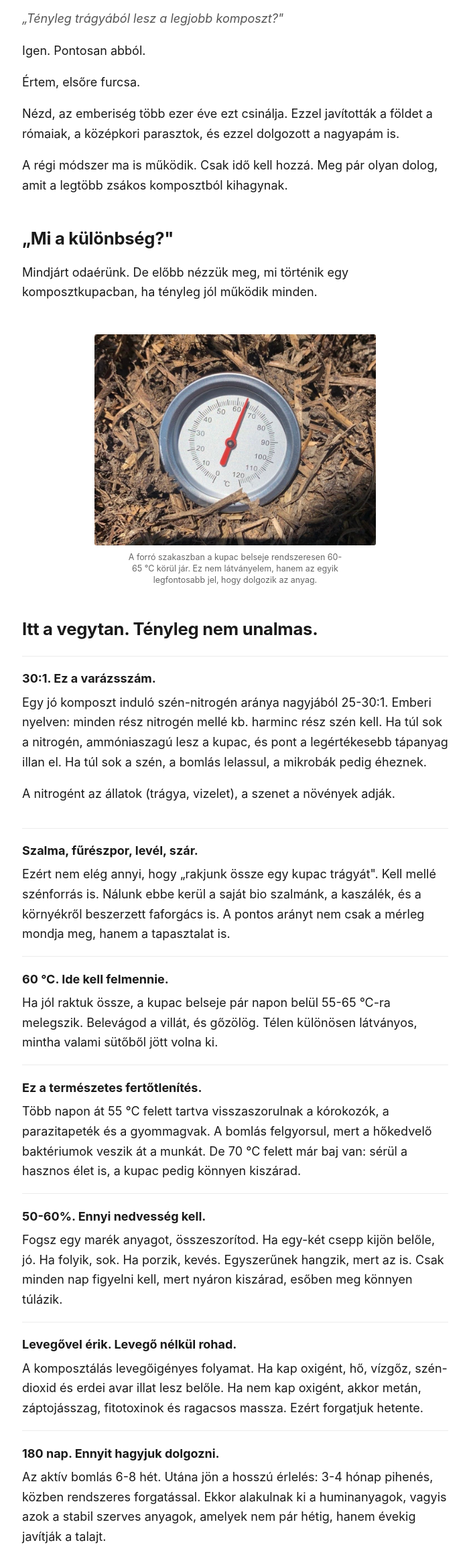
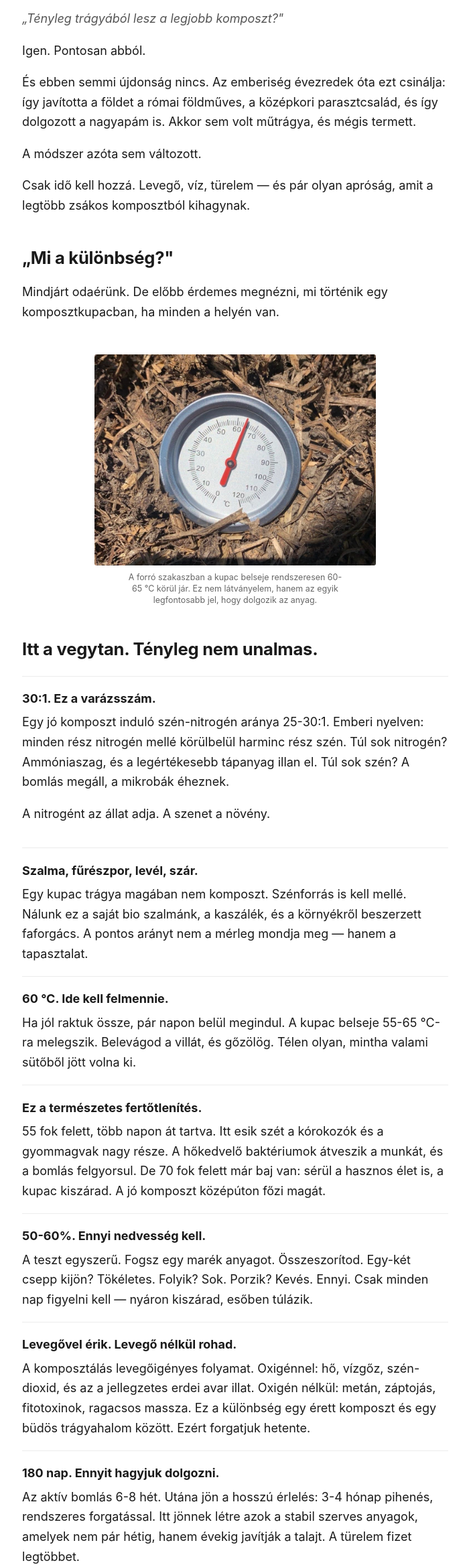
Before and after one commit to norbertlevente/tragyakomposzt, a plain HTML site: page termek.html in a window 1280 px wide. Shown: the part 225-2561 px from the top of the page at 67% size, without its empty margins (289-989 px from the left). Drawn offline with Linux system fonts and the light colour scheme.

Commit message:
Termék prose: rewrite for rhythm (Provost-style sentence variation)
Reworked the opening, the seven tech-list entries, the "Honnan jön a
szar?" section, and the product card description. Now the copy alternates
single-word punches with longer flowing sentences and crescendo lines,
instead of marching at a uniform medium length.

Co-Authored-By: Claude Opus 4.7 (1M context) <noreply@anthropic.com>

```diff
--- a/termek.html
+++ b/termek.html
@@ -22,14 +22,15 @@
       <p><em>„Tényleg trágyából lesz a legjobb komposzt?"</em></p>
 
       <p>Igen. Pontosan abból.</p>
-      <p>Értem, elsőre furcsa.</p>
 
-      <p>Nézd, az emberiség több ezer éve ezt csinálja. Ezzel javították a földet a rómaiak, a középkori parasztok, és ezzel dolgozott a nagyapám is.</p>
+      <p>És ebben semmi újdonság nincs. Az emberiség évezredek óta ezt csinálja: így javította a földet a római földműves, a középkori parasztcsalád, és így dolgozott a nagyapám is. Akkor sem volt műtrágya, és mégis termett.</p>
 
-      <p>A régi módszer ma is működik. Csak idő kell hozzá. Meg pár olyan dolog, amit a legtöbb zsákos komposztból kihagynak.</p>
+      <p>A módszer azóta sem változott.</p>
+
+      <p>Csak idő kell hozzá. Levegő, víz, türelem — és pár olyan apróság, amit a legtöbb zsákos komposztból kihagynak.</p>
 
       <h2>„Mi a különbség?"</h2>
-      <p>Mindjárt odaérünk. De előbb nézzük meg, mi történik egy komposztkupacban, ha tényleg jól működik minden.</p>
+      <p>Mindjárt odaérünk. De előbb érdemes megnézni, mi történik egy komposztkupacban, ha minden a helyén van.</p>
 
       <figure class="story-media">
         <img src="assets/compost-thermometer.jpg" alt="Komposzt hőmérő 65 Celsius fok körül">
@@ -42,39 +43,39 @@
         <div>
           <dt>30:1. Ez a varázsszám.</dt>
           <dd>
-            <p>Egy jó komposzt induló szén-nitrogén aránya nagyjából 25-30:1. Emberi nyelven: minden rész nitrogén mellé kb. harminc rész szén kell. Ha túl sok a nitrogén, ammóniaszagú lesz a kupac, és pont a legértékesebb tápanyag illan el. Ha túl sok a szén, a bomlás lelassul, a mikrobák pedig éheznek.</p>
-            <p>A nitrogént az állatok (trágya, vizelet), a szenet a növények adják.</p>
+            <p>Egy jó komposzt induló szén-nitrogén aránya 25-30:1. Emberi nyelven: minden rész nitrogén mellé körülbelül harminc rész szén. Túl sok nitrogén? Ammóniaszag, és a legértékesebb tápanyag illan el. Túl sok szén? A bomlás megáll, a mikrobák éheznek.</p>
+            <p>A nitrogént az állat adja. A szenet a növény.</p>
           </dd>
         </div>
 
         <div>
           <dt>Szalma, fűrészpor, levél, szár.</dt>
-          <dd>Ezért nem elég annyi, hogy „rakjunk össze egy kupac trágyát". Kell mellé szénforrás is. Nálunk ebbe kerül a saját bio szalmánk, a kaszálék, és a környékről beszerzett faforgács is. A pontos arányt nem csak a mérleg mondja meg, hanem a tapasztalat is.</dd>
+          <dd>Egy kupac trágya magában nem komposzt. Szénforrás is kell mellé. Nálunk ez a saját bio szalmánk, a kaszálék, és a környékről beszerzett faforgács. A pontos arányt nem a mérleg mondja meg — hanem a tapasztalat.</dd>
         </div>
 
         <div>
           <dt>60&nbsp;°C. Ide kell felmennie.</dt>
-          <dd>Ha jól raktuk össze, a kupac belseje pár napon belül 55-65&nbsp;°C-ra melegszik. Belevágod a villát, és gőzölög. Télen különösen látványos, mintha valami sütőből jött volna ki.</dd>
+          <dd>Ha jól raktuk össze, pár napon belül megindul. A kupac belseje 55-65&nbsp;°C-ra melegszik. Belevágod a villát, és gőzölög. Télen olyan, mintha valami sütőből jött volna ki.</dd>
         </div>
 
         <div>
           <dt>Ez a természetes fertőtlenítés.</dt>
-          <dd>Több napon át 55&nbsp;°C felett tartva visszaszorulnak a kórokozók, a parazitapeték és a gyommagvak. A bomlás felgyorsul, mert a hőkedvelő baktériumok veszik át a munkát. De 70&nbsp;°C felett már baj van: sérül a hasznos élet is, a kupac pedig könnyen kiszárad.</dd>
+          <dd>55 fok felett, több napon át tartva. Itt esik szét a kórokozók és a gyommagvak nagy része. A hőkedvelő baktériumok átveszik a munkát, és a bomlás felgyorsul. De 70 fok felett már baj van: sérül a hasznos élet is, a kupac kiszárad. A jó komposzt középúton főzi magát.</dd>
         </div>
 
         <div>
           <dt>50-60%. Ennyi nedvesség kell.</dt>
-          <dd>Fogsz egy marék anyagot, összeszorítod. Ha egy-két csepp kijön belőle, jó. Ha folyik, sok. Ha porzik, kevés. Egyszerűnek hangzik, mert az is. Csak minden nap figyelni kell, mert nyáron kiszárad, esőben meg könnyen túlázik.</dd>
+          <dd>A teszt egyszerű. Fogsz egy marék anyagot. Összeszorítod. Egy-két csepp kijön? Tökéletes. Folyik? Sok. Porzik? Kevés. Ennyi. Csak minden nap figyelni kell — nyáron kiszárad, esőben túlázik.</dd>
         </div>
 
         <div>
           <dt>Levegővel érik. Levegő nélkül rohad.</dt>
-          <dd>A komposztálás levegőigényes folyamat. Ha kap oxigént, hő, vízgőz, szén-dioxid és erdei avar illat lesz belőle. Ha nem kap oxigént, akkor metán, záptojásszag, fitotoxinok és ragacsos massza. Ezért forgatjuk hetente.</dd>
+          <dd>A komposztálás levegőigényes folyamat. Oxigénnel: hő, vízgőz, szén-dioxid, és az a jellegzetes erdei avar illat. Oxigén nélkül: metán, záptojás, fitotoxinok, ragacsos massza. Ez a különbség egy érett komposzt és egy büdös trágyahalom között. Ezért forgatjuk hetente.</dd>
         </div>
 
         <div>
           <dt>180 nap. Ennyit hagyjuk dolgozni.</dt>
-          <dd>Az aktív bomlás 6-8 hét. Utána jön a hosszú érlelés: 3-4 hónap pihenés, közben rendszeres forgatással. Ekkor alakulnak ki a huminanyagok, vagyis azok a stabil szerves anyagok, amelyek nem pár hétig, hanem évekig javítják a talajt.</dd>
+          <dd>Az aktív bomlás 6-8 hét. Utána jön a hosszú érlelés: 3-4 hónap pihenés, rendszeres forgatással. Itt jönnek létre azok a stabil szerves anyagok, amelyek nem pár hétig, hanem évekig javítják a talajt. A türelem fizet legtöbbet.</dd>
         </div>
       </dl>
 
@@ -85,19 +86,21 @@
         <figcaption>„That is one big pile of shit." — Dr. Ian Malcolm, Jurassic Park (1993)</figcaption>
       </figure>
 
-      <p>Ez a másik nagy különbség, ne ugord át, mert fontos.</p>
+      <p>Ez a másik fele a történetnek. Ne ugord át.</p>
 
-      <p>A legtöbb kereskedelmi komposzt iparszerű állattartásból származik. Olyan hizlalótelepekről, ahol a marhák betonon állnak, antibiotikumot kapnak, és kukoricaalapú takarmányt esznek. A trágyájuk is ilyen lesz.</p>
+      <p>A legtöbb kereskedelmi komposzt iparszerű hizlaldákból származik. Betonon álló marhák, antibiotikum a takarmányban, kukoricaalapú GMO-pellet a vályúban — ilyen az életük, és ilyen a trágyájuk is.</p>
 
       <p>Az állat azt szarja, amit eszik. Aki ezt elfelejti, annak jár a Nobel-díj.</p>
 
-      <p>A mi angus és wagyu marháink a saját legelőinken nőnek fel. Füvet esznek. Ha be kell fejezni a hizlalást, saját bio gabonát kapnak. Antibiotikum nincs. Hormon nincs. GMO nincs.</p>
+      <p>Nálunk más a helyzet.</p>
 
-      <p>A dorper és racka anyajuhok és a bárányaik ugyanezeken a legelőkön járnak, váltott területeken. A csirkék, évszaktól függően 50-150 darab, szabadon mozognak a marhák és juhok között, és felcsipegetik, ami marad.</p>
+      <p>A mi angus és wagyu marháink életük végéig füvön nőnek a saját bio legelőinken. Antibiotikum: nincs. Hormon: nincs. GMO: nincs. Ha be kell fejezni a hizlalást, a saját bio gabonánk kerül a vályúba.</p>
 
-      <p>Az egész körforgásban működik. A jószág trágyáz, a fű nő, a jószág legel, a maradék komposzttá érik, a komposzt pedig visszakerül a földbe. Minden területünk bio-tanúsított.</p>
+      <p>A dorper és racka anyajuhok a bárányaikkal ugyanitt járnak, váltott területen — ahogy a régi pásztorok csinálták. A csirkék, évszaktól függően 50-150 darab, szabadon mozognak köztük, és felcsipegetik, ami marad.</p>
 
-      <p>Ezért nem ugyanaz a komposzt, mint ami egy ipari hizlalótelepről jön. Más a trágya. Más a fű. Más a benne lévő élet. Más a végeredmény.</p>
+      <p>Az egész egy zárt kör. A jószág trágyáz. A fű nő. A jószág legel. Ami marad, komposzttá érik. A komposzt visszakerül a földbe. Tíz éve minden területünk bio-tanúsított, és nem fog változni.</p>
+
+      <p>Más a forrás. Más a fű. Más a benne lévő élet. Más a végeredmény.</p>
     </section>
 
     <section class="product-card" aria-labelledby="product-card-title">
@@ -109,7 +112,7 @@
         <h2 id="product-card-title">Érett istállótrágya-komposzt</h2>
         <p class="rating" aria-label="5 csillagos értékelés">★★★★★ <span>5.0</span></p>
 
-        <p>Fél éven át érlelt istállótrágya-komposzt a mezőtúri családi gazdaságunkból. Bio-tanúsított legelőkről, antibiotikum- és GMO-mentes kacsáktól és marháktól. Szabad ég alatt, rendszeresen forgatva.</p>
+        <p>Fél év érlelés. Mezőtúri családi gazdaság. Kacsa- és marhatrágya — antibiotikum- és GMO-mentes állatoktól, bio-tanúsított legelőkről. Szabad ég alatt, rendszeres forgatással.</p>
 
         <p>Amit kapsz:</p>
         <ol>
```
